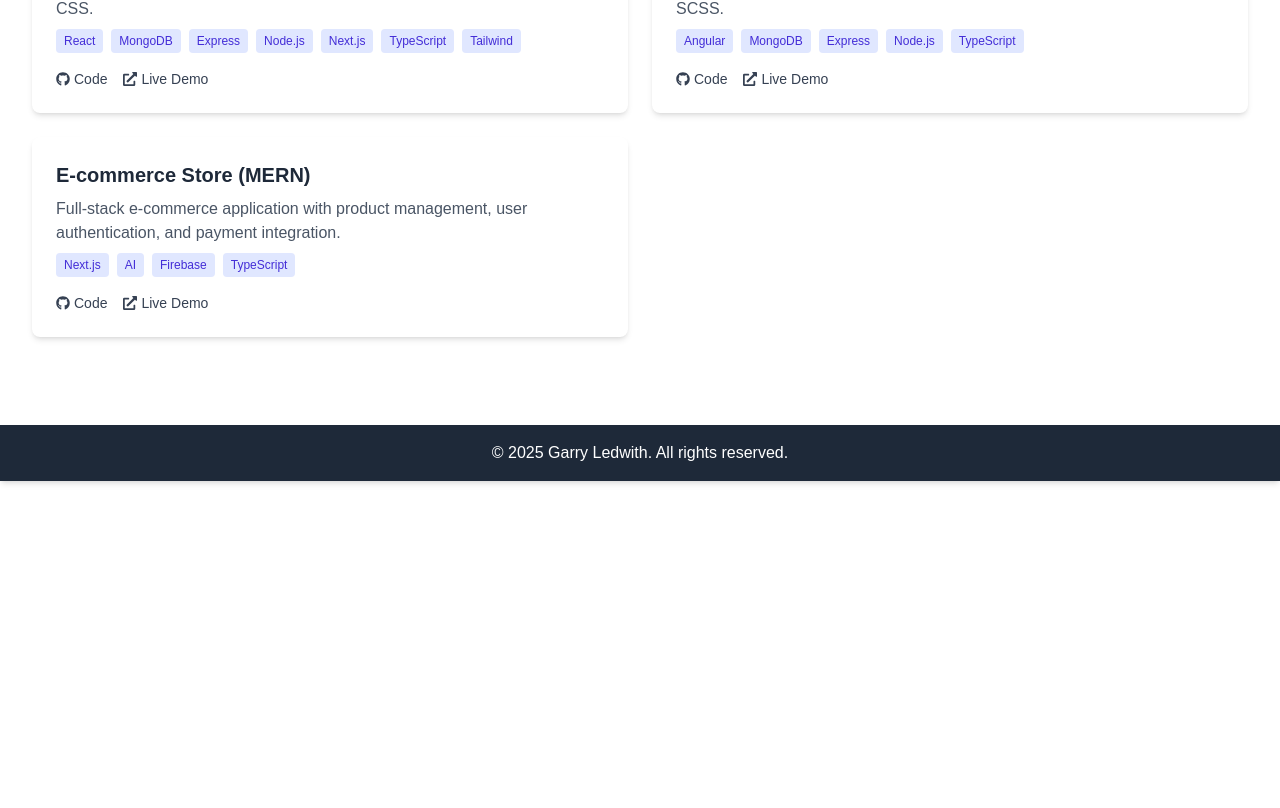
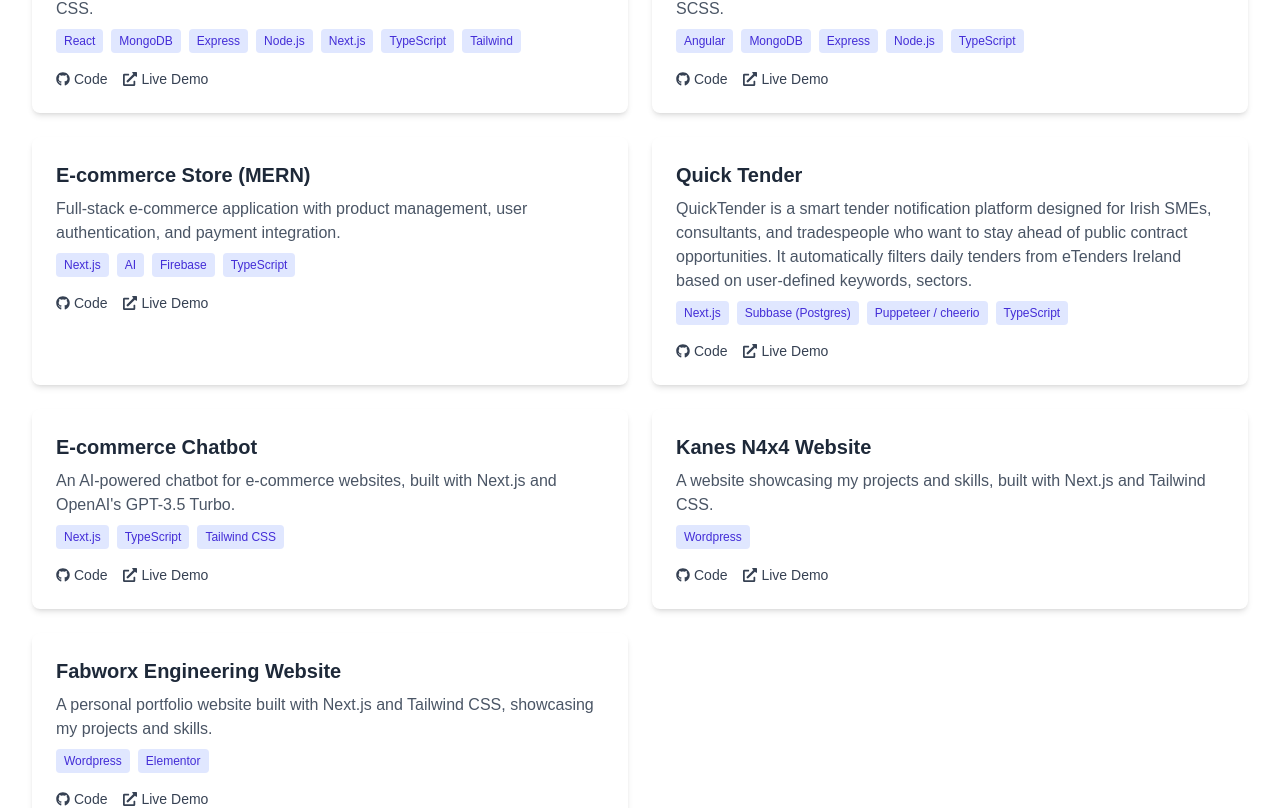
Before and after one commit to GarryLed/developer-portfolio, a Next.js app: page /projects in a window 1280 px wide. Shown: the part 295-1103 px from the top of the page. Before the commit the page ends 800 px from the top, so only its background shows below. Built offline with nearby package versions, Linux system fonts and the light colour scheme.

Commit message:
Updated projects / contact and added socials

```diff
--- a/app/contact/page.tsx
+++ b/app/contact/page.tsx
@@ -88,6 +88,7 @@
       <div className="mt-10 text-center">
         <p className="text-sm text-gray-500 dark:text-gray-400">or reach me at: <a href="mailto:garryledwith@gmail.com" className="text-indigo-600 dark:text-indigo-400">garryledwith@gmail.com</a></p>
 
+{/* Social Media Links */}
         <div className="flex justify-center gap-6 text-2xl mt-4">
           <a
             href="https://www.youtube.com/@garcodes"
--- a/app/page.tsx
+++ b/app/page.tsx
@@ -5,6 +5,7 @@
 import { useEffect, useState } from "react";
 
 import SkillBars from "@/components/Skills";
+import SocialMedia from "@/components/SocialMedia";
 
 export default function HomePage() {
   const [mounted, setMounted] = useState(false);
@@ -27,14 +28,14 @@
           👨‍💻 GarCodes
         </h1>
 
-        <motion.h2
+        <motion.h3
           initial={{ opacity: 0, y: -20 }}
           animate={{ opacity: 1, y: 0 }}
           transition={{ duration: 0.8 }}
           className="text-3xl md:text-5xl font-extrabold text-gray-900 dark:text-white text-center mb-4"
         >
-          Hi, I’m Garry, a third-year Computing student, mature career-changer, and creator of <span className="text-green-500">GarCodes</span>.
-        </motion.h2>
+          Hi, I’m Garry, a third-year mature computing student, and creator of <span className="text-green-500">GarCodes</span>.
+        </motion.h3>
 
         <motion.p
           initial={{ opacity: 0 }}
@@ -42,8 +43,8 @@
           transition={{ delay: 0.2, duration: 0.8 }}
           className="text-lg md:text-xl text-gray-700 dark:text-gray-300 text-center max-w-2xl mx-auto"
 >
-  I’m on a mission to break into tech with a modern full-stack portfolio, engaging YouTube & TikTok tutorials, and a deep love for learning.
-  Looking for a 2026 work placement in software engineering – let’s build something great together.
+  I’m on a mission to further my skills in software development, continue to create engaging YouTube & TikTok tutorials, and I have a deep love for learning.
+  Looking for a 2026 work placement in software engineering, let’s build something great together.
 
 </motion.p>
 
@@ -72,22 +73,6 @@
           >
             📬 Contact Me
           </Link>
-          <a
-            href="https://www.youtube.com/@garcodes"
-            target="_blank"
-            rel="noopener noreferrer"
-            className="px-6 py-3 rounded bg-red-600 hover:bg-red-700 transition"
-          >
-            ▶️ YouTube
-          </a>
-          <a
-            href="https://www.tiktok.com/@garcodes"
-            target="_blank"
-            rel="noopener noreferrer"
-            className="px-6 py-3 rounded bg-black text-white hover:bg-gray-900 transition"
-          >
-            🎥 TikTok
-          </a>
         </motion.div>
       </motion.div>
 
@@ -100,6 +85,11 @@
         animate={{ opacity: 1, scale: 1 }}
         transition={{ delay: 0.6, duration: 0.6 }}
       />
+
+      {/* Socials */}
+     <section className="mt-12">
+        <SocialMedia />
+      </section>
     </main>
   );
 }
--- a/app/projects/page.tsx
+++ b/app/projects/page.tsx
@@ -26,6 +26,34 @@
     github: "https://github.com/GarryLed/E-Commerce-Store-MERN",
     demo: "https://e-commerce-store-mern.vercel.app",
   },
+  {
+    title: "Quick Tender",
+    description: "QuickTender is a smart tender notification platform designed for Irish SMEs, consultants, and tradespeople who want to stay ahead of public contract opportunities. It automatically filters daily tenders from eTenders Ireland based on user-defined keywords, sectors.",
+    tags: ["Next.js", "Subbase (Postgres)", "Puppeteer / cheerio", "TypeScript"],
+    github: "https://github.com/GarryLed/quicktender",
+    demo: "https://quick-tender-notification.vercel.app",
+  },
+  {
+    title: "E-commerce Chatbot",
+    description: "An AI-powered chatbot for e-commerce websites, built with Next.js and OpenAI's GPT-3.5 Turbo.",
+    tags: ["Next.js", "TypeScript", "Tailwind CSS"],
+    github: "https://github.com/GarryLed/e-commerce-chatbot",
+    demo: "https://e-commerce-chatbot.vercel.app/",
+  },
+  {
+    title: "Kanes N4x4 Website",
+    description: "A  website showcasing my projects and skills, built with Next.js and Tailwind CSS.",
+    tags: ["Wordpress"],
+    github: "#",
+    demo: "https://kanesn4x4.ie/",
+  },
+  {
+    title: "Fabworx Engineering Website",
+    description: "A personal portfolio website built with Next.js and Tailwind CSS, showcasing my projects and skills.",
+    tags: ["Wordpress", "Elementor"],
+    github: "#",
+    demo: "https://fabworx.ie/",
+  }
 ];
 
 export default function ProjectsPage() {
--- /dev/null
+++ b/components/SocialMedia.tsx
@@ -0,0 +1,47 @@
+import { FaYoutube, FaTiktok, FaGithub, FaLinkedin } from 'react-icons/fa';
+
+const SocialMedia = () => {
+  return (
+     <div className="flex justify-center gap-6 text-2xl mt-4">
+              <a
+                href="https://www.youtube.com/@garcodes"
+                target="_blank"
+                rel="noopener noreferrer"
+                className="text-red-600 hover:scale-110 transition"
+                aria-label="GarCodes YouTube"
+              >
+                <FaYoutube />
+              </a>
+              <a
+                href="https://www.tiktok.com/@garcodes"
+                target="_blank"
+                rel="noopener noreferrer"
+                className="text-black dark:text-white hover:scale-110 transition"
+                aria-label="GarCodes TikTok"
+              >
+                <FaTiktok />
+              </a>
+
+                <a
+                    href="https://github.com/garcodes"
+                    target="_blank"
+                    rel="noopener noreferrer"
+                    className="text-gray-700 dark:text-gray-300 hover:scale-110 transition"
+                    aria-label="GarCodes GitHub"
+                >
+                    <FaGithub />
+                </a>
+                <a
+                    href="https://www.linkedin.com/in/garryledwith/"
+                    target="_blank"
+                    rel="noopener noreferrer"
+                    className="text-blue-600 dark:text-blue-400 hover:scale-110 transition"
+                    aria-label="GarCodes LinkedIn"
+                >
+                    <FaLinkedin />
+                </a>
+        </div>
+  )
+}
+
+export default SocialMedia
```
